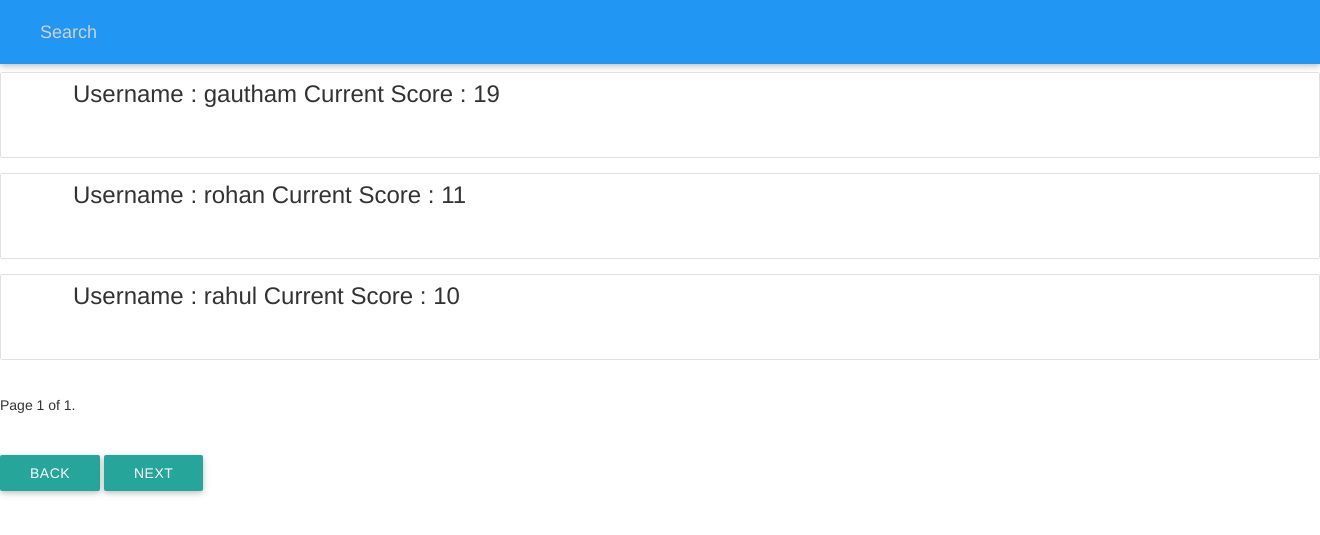
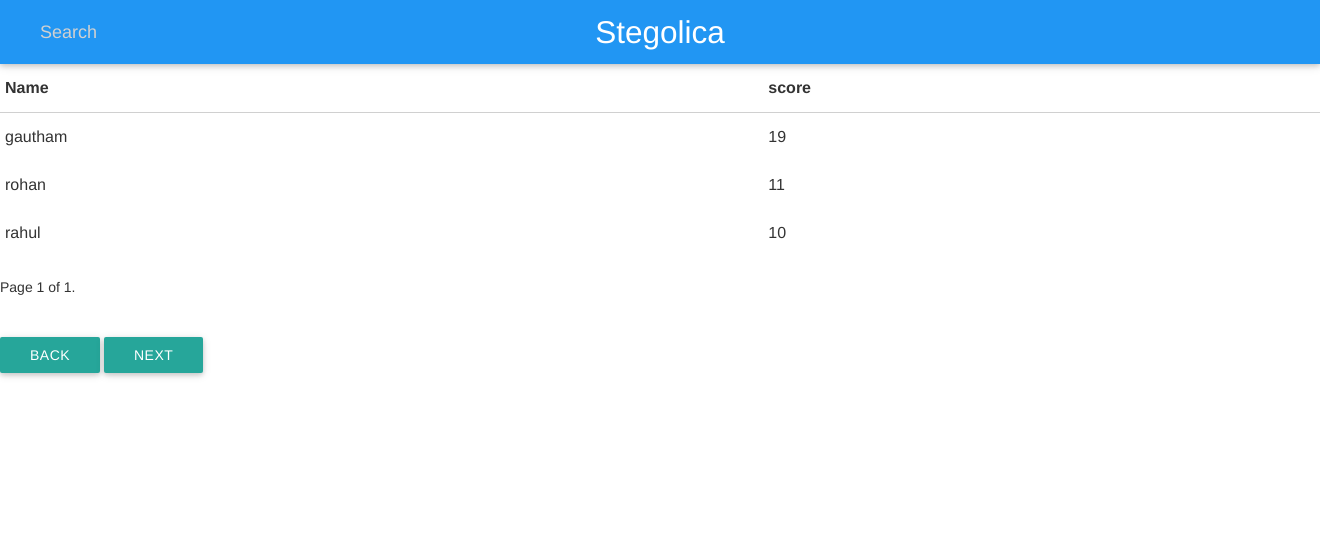
Before and after one commit to gauthamzz/Django-EventPlatform, a Django app: page /website/rank in a window 1320 px wide; the page is wider, and only the part inside the window is pictured. Shown: the top 535 px of that part. Run offline with Django 3.2, Linux system fonts and the light colour scheme; data comes from the database, SQL or seed files in the repository; both versions use the stored data as it was after the commit; some libraries are stand-ins or nearby versions.

Commit message:
update frontend

```diff
--- /dev/null
+++ b/stegolica/requirements.txt
@@ -0,0 +1,2 @@
+Django==1.10.2
+django-registration==2.1.2
--- a/stegolica/templates/ranking.html
+++ b/stegolica/templates/ranking.html
@@ -3,6 +3,7 @@
 
 <nav class='blue'>
   <div class="nav-wrapper">
+    <a href="/" class="brand-logo center">  Stegolica</a>
     <!-- <a href="" class="brand-logo left">  Stegolica</a> -->
     <ul id="nav-mobile" class="right hide-on-med-and-down">
 
@@ -22,6 +23,22 @@
 
 
 <div class="row">
+    <!-- <ul class="collection">
+       <li class="collection-header"><h4>Username : score </h4></li> -->
+
+       <table class="highlight">
+              <thead>
+                <tr>
+                    <th data-field="id">Name</th>
+                    <th data-field="score">score</th>
+                </tr>
+              </thead>
+<tbody>
+
+
+
+
+
 {%for object in object_list%}
 <!--edit here for changing induvijual ones -->
 <!-- <div class="card-panel hoverable grey lighten-4"> -->
@@ -30,20 +47,37 @@
   Status: {{object.status}}<br/>
   <a href='{{object.get_absolute_url}}'  class="waves-effect waves-light btn" role="button">View</a> -->
 
-  <ul class="collection">
-     <li class="collection-item avatar">
-       <!-- <i class="material-icons circle  teal darken-2">info_outline</i> -->
-       <div class="title" style="font-size:18pt;">Username : {{object.username}}     Current Score : {{object.currentquestion}}</div>
+
+     <!-- <li class="collection-item ">
+       <!- <i class="material-icons circle  teal darken-2">info_outline</i> -->
+       <!-- <div class="title" style="font-size:18pt;">{{object.username}} &emsp; {{object.currentquestion}}</div> -->
 
 
        <!-- </p> -->
       <!-- <a href='{{object.get_absolute_url}}'  class="waves-effect waves-light btn secondary-content" role="button">View</a> -->
-     </li>
-   </ul>
+     <!-- </li>  -->
+
 
 <!-- </div> -->
 
+
+
+  <tr>
+    <td>{{object.username}}</td>
+    <td>{{object.currentquestion}}</td>
+  </tr>
+
+
+
+
+
+
 {% endfor%}
+</tbody>
+</table>
+
+
+   <!-- </ul> -->
 <!--paginator dont change-->
 <div class="pagination">
     <span class="step-links">
--- a/stegolica/website/views.py
+++ b/stegolica/website/views.py
@@ -29,7 +29,7 @@ def rank(request):
     query = request.GET.get("q")
     if query:
     	queryset_list=queryset_list.filter(Q(username__icontains=query)).distinct()
-    paginator = Paginator(queryset_list, 5) # Show 25 contacts per page
+    paginator = Paginator(queryset_list, 15) # Show 25 contacts per page
     page = request.GET.get('page')
     try:
         queryset = paginator.page(page)
```
Also changed, not shown: stegolica/templates/index.html (+12 -10 lines), stegolica/db.sqlite3, 1 other file.
